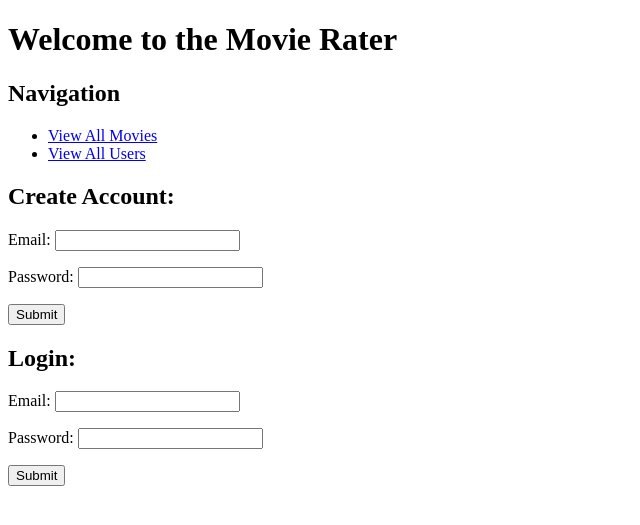
After one commit to rjhigdon/Unit5Project, a Flask app: template templates/homepage.html in a window 1280 px wide. The commit adds this page. Shown: the top 525 px of the page, without its empty margins (0-640 px from the left). Run offline with Flask 3, Linux system fonts and the light colour scheme; the template is opened without the code that fills it, so the values that code supplies are empty.

Commit message:
all functionality built

```diff
--- a/server.py
+++ b/server.py
@@ -1,13 +1,80 @@
 """Server for movie ratings app."""
 
-from flask import Flask
+from flask import (Flask, render_template, request, flash, session, redirect)
+from model import connect_to_db
+import crud
+from model import db
+from jinja2 import StrictUndefined
 
 app = Flask(__name__)
+app.secret_key = "supa dupa secret"
+app.jinja_env.undefined = StrictUndefined
+
+@app.route("/")
+def homepage():
+    return render_template('homepage.html')
+
+@app.route("/movies")
+def all_movies():
+    movies = crud.get_movies()
+    return render_template('all_movies.html', movies=movies)
+
+@app.route("/movies/<movie_id>")
+def show_movie(movie_id):
+    movie = crud.get_movie_by_id(movie_id)
+    return render_template("movie_details.html", movie=movie)
 
 
-# Replace this with routes and view functions!
+@app.route("/users", methods=["GET"])
+def all_users():
+    users = crud.get_users()
+    return render_template('all_users.html', users=users)
+
+@app.route("/users", methods=["POST"])
+def register_account():
+    new_email = request.form["email"]
+    new_password = request.form["password"]
+
+    if crud.get_user_by_email(new_email):
+        flash("User already exists")
+    else:
+        new_user = crud.create_user(new_email, new_password)
+        db.session.add(new_user)
+        db.session.commit()
+        flash("Account Created")
+    return redirect("/")
+
+@app.route("/users/<user_id>")
+def show_user(user_id):
+    user = crud.get_user_by_id(user_id)
+    return render_template('user_details.html', user=user)
+
+@app.route("/login", methods=["POST"])
+def login():
+    email = request.form["email"]
+    password = request.form["password"]
 
 
+    if crud.get_user_by_login(email, password):
+        session["user_email"] = email
+        flash(f"Successfully logged in as {email}")
+    else:
+        flash("Login Failed")
+    return redirect("/")
+
+@app.route("/rating/<movie_id>", methods=["POST"])
+def rate_movie(movie_id):
+    user = crud.get_user_by_email(session["user_email"])
+    movie = crud.get_movie_by_id(movie_id)
+
+    score = int(request.form["score"])
+
+    new_rating = crud.create_rating(user, movie, score)
+    db.session.add(new_rating)
+    db.session.commit()
+
+    return redirect(f"/movies/{movie_id}")
+
 if __name__ == "__main__":
-
+    connect_to_db(app)
     app.run(host="0.0.0.0", debug=True)
--- a/templates/base.html
+++ b/templates/base.html
@@ -10,6 +10,11 @@
     {% block head %}{% endblock %}
   </head>
   <body>
+    {% for msg in get_flashed_messages() %}
+      <p class="flask-msg">
+        {{ msg }}
+      </p>
+    {% endfor %}
     {% block body %}{% endblock %}
 
     {% block after_body %}{% endblock %}
--- /dev/null
+++ b/templates/homepage.html
@@ -0,0 +1,43 @@
+{% extends 'base.html' %}
+{% block title %}Movie Ratings Home {% endblock %}
+
+{% block body %}
+    <h1>
+        Welcome to the Movie Rater
+    </h1>
+
+    <h2>
+        Navigation
+    </h2>
+    <ul>
+        <li><a href="/movies">View All Movies</a> </li>
+        <li><a href="/users">View All Users</a> </li>
+    </ul>
+    <div>
+        <h2>Create Account:</h2>
+        <form action="/users" method="POST">
+            <p>
+                Email: <input type="text" name="email"
+            </p>
+            <p>
+                Password: <input type="password" name="password"
+            </p>
+            <p>
+                <input type="submit">
+            </p>
+        </form>
+        <h2>Login:</h2>
+        <form action="/login" method="POST">
+            <p>
+                Email: <input type="text" name="email"
+            </p>
+            <p>
+                Password: <input type="password" name="password"
+            </p>
+            <p>
+                <input type="submit">
+            </p>
+        </form>
+    </div>
+
+{% endblock %}
```
Also changed, not shown: crud.py (+26 -1 lines), model.py (+5 -21 lines), seed_database.py (+37 -3 lines), templates/all_movies.html (added, +16 -0 lines), templates/all_users.html (added, +16 -0 lines), templates/movie_details.html (added, +26 -0 lines), templates/user_details.html (added, +19 -0 lines), 2 other files.
